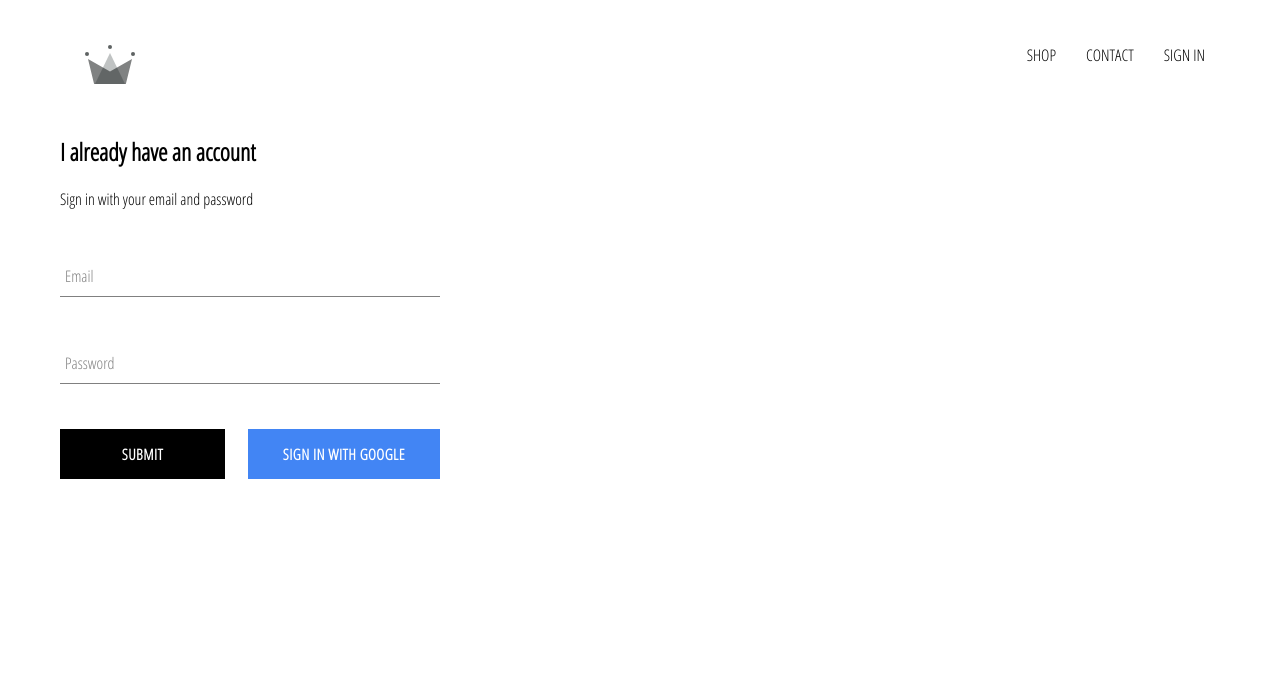
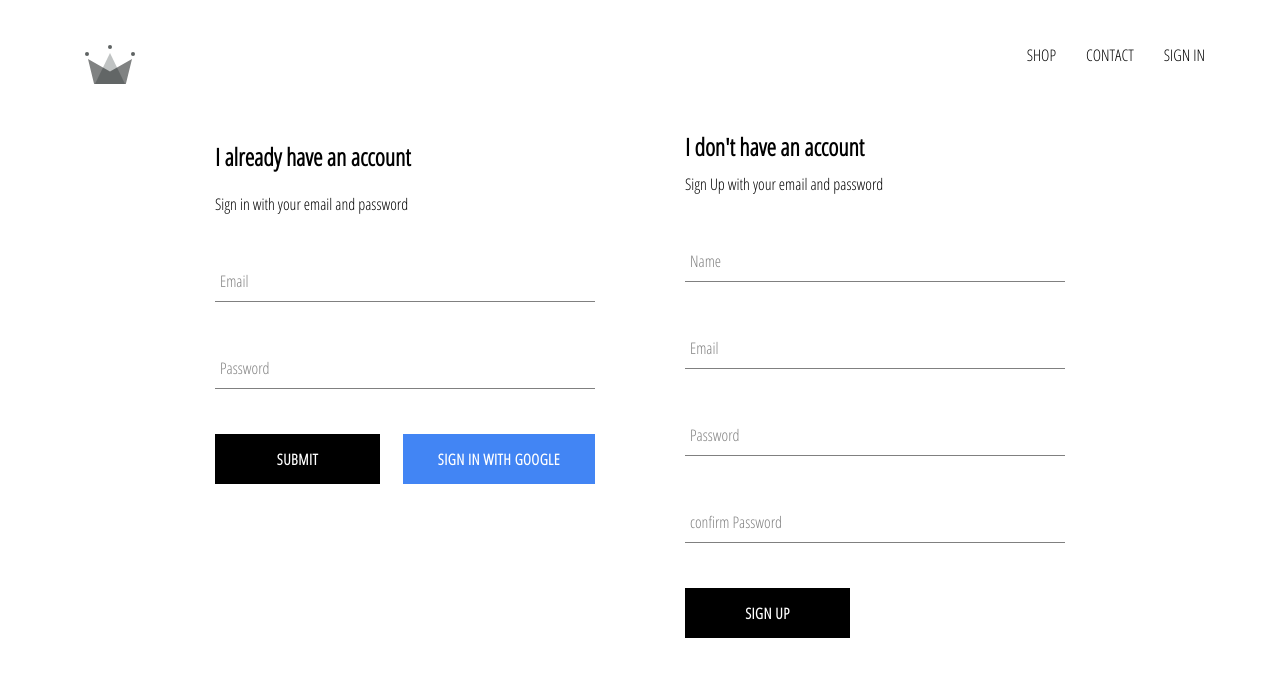
Before and after one commit to immeasurable-vikrant/shop-with-vikrant, a React (Create React App) app: page /signin in a window 1280 px wide. Shown: the top 676 px of the page. Built offline with nearby package versions, Linux system fonts and the light colour scheme; no server answers.

Commit message:
Implemented firebase utils, included ablity to store authenticated user

```diff
--- a/src/App.js
+++ b/src/App.js
@@ -8,7 +8,7 @@
 //Components
 import Header from './components/header/header.component';
 //firebase utils
-import { auth } from './firebase/firebase.utils';
+import { auth, createUserProfileDocument } from './firebase/firebase.utils';
 
 class App extends Component {
   constructor() {
@@ -22,9 +22,22 @@
   unsubscribeFromAuth = () => null;
 
   componentDidMount() {
-    this.unsubscribeFromAuth = auth.onAuthStateChanged((user) => {
-      this.setState({ currentUser: user });
-      console.log('currentUser', user);
+    this.unsubscribeFromAuth = auth.onAuthStateChanged(async (userAuth) => {
+      if (userAuth) {
+        const userRef = await createUserProfileDocument(userAuth);
+        userRef.onSnapshot((snapShot) => {
+          this.setState({
+            currentUser: {
+              id: snapShot.id,
+              ...snapShot.data(),
+            },
+          });
+          console.log('thi.stat', this.state);
+        });
+      } else {
+        this.setState({ currentUser: userAuth });
+        console.log('currentUser.stat', this.state);
+      }
     });
   }
 
@@ -35,7 +48,7 @@
   render() {
     return (
       <div>
-        <Header currentUser={this.state.currentUser}/>
+        <Header currentUser={this.state.currentUser} />
         <Switch>
           <Route exact path='/' component={HomePage} />
           <Route exact path='/shop' component={ShopPage} />
--- /dev/null
+++ b/src/components/sign-up/sign-up.component.jsx
@@ -0,0 +1,98 @@
+//library imports
+import React, { Component } from 'react';
+import FormInput from '../form-input/form-input.component';
+import CustomButton from '../custom-button/custom-button.component';
+//firebase imports
+import { auth, createUserProfileDocument } from '../../firebase/firebase.utils';
+
+import './sign-up.styles.scss';
+
+class SignUp extends Component {
+  constructor() {
+    super();
+    this.state = {
+      displayName: '',
+      email: '',
+      password: '',
+      confirmPassword: '',
+    };
+  }
+
+  handleSubmit = async (e) => {
+    e.preventDefault();
+    const { displayName, email, password, confirmPassword } = this.state;
+    if (password !== confirmPassword) {
+      alert("Passwords don't match");
+      return;
+    }
+    try {
+      const { user } = await auth.createUserWithEmailAndPassword(
+        email,
+        password,
+      );
+      await createUserProfileDocument(user, { displayName });
+      this.setState({
+        displayName: '',
+        email: '',
+        password: '',
+        confirmPassword: '',
+      });
+    } catch (error) {
+      console.error(error);
+    }
+  };
+
+  handleChange = (e) => {
+    const { name, value } = e.target;
+    this.setState({
+      [name]: value,
+    });
+  };
+
+  render() {
+    const { displayName, email, password, confirmPassword } = this.state;
+    return (
+      <div className='sign-up'>
+        <h2 className='title'>I don't have an account</h2>
+        <span className='subtitle'>Sign Up with your email and password</span>
+        <form className='sign-up-form' onSubmit={this.handleSubmit}>
+          <FormInput
+            type='text'
+            name='displayName'
+            value={displayName}
+            onChange={this.handleChange}
+            label='Name'
+            required
+          />
+          <FormInput
+            type='email'
+            name='email'
+            value={email}
+            onChange={this.handleChange}
+            label='Email'
+            required
+          />
+          <FormInput
+            type='password'
+            name='password'
+            value={password}
+            onChange={this.handleChange}
+            label='Password'
+            required
+          />
+          <FormInput
+            type='password'
+            name='confirmPassword'
+            value={confirmPassword}
+            onChange={this.handleChange}
+            label='confirm Password'
+            required
+          />
+          <CustomButton type='submit'>Sign Up</CustomButton>
+        </form>
+      </div>
+    );
+  }
+}
+
+export default SignUp;
--- /dev/null
+++ b/src/components/sign-up/sign-up.styles.scss
@@ -0,0 +1,9 @@
+.sign-up {
+  width: 380px;
+  display: flex;
+  flex-direction: column;
+
+  .title {
+    margin: 10px 0;
+  }
+}
--- a/src/firebase/firebase.utils.js
+++ b/src/firebase/firebase.utils.js
@@ -13,6 +13,29 @@
   messagingSenderId: '590405283628',
   appId: '1:590405283628:web:2e5d73b337011463728689',
   measurementId: 'G-M2XHWW1BJH',
+};
+
+export const createUserProfileDocument = async (userAuth, additionalData) => {
+  if (!userAuth) return;
+  const userRef = firestore.doc(`users/${userAuth.uid}`);
+  const snapshot = await userRef.get();
+  console.log('ssssssssssssssss', snapshot);
+  if (!snapshot.exists) {
+    const { displayName, email } = userAuth;
+    console.log('userAuth', userAuth);
+    const createdAt = new Date();
+    try {
+      await userRef.set({
+        displayName,
+        email,
+        createdAt,
+        ...additionalData,
+      });
+    } catch (error) {
+      console.log('error creating user', error.message);
+    }
+  }
+  return userRef;
 };
 
 //initialization of App
--- a/src/pages/sign-in-and-sign-up/sign-in-and-sign-up.component.jsx
+++ b/src/pages/sign-in-and-sign-up/sign-in-and-sign-up.component.jsx
@@ -1,11 +1,13 @@
 import React from 'react'
-import SignIn from '../../components/sign-in.component/sign-in.component'
+import SignIn from '../../components/sign-in/sign-in.component'
 import './sign-in-and-sign-up.styles.scss'
+import SignUp from '../../components/sign-up/sign-up.component'
 
 
 const SignInAndSignUpPage = () => (
     <div className='sign-in-and-sign-up'>
         <SignIn />
+        <SignUp />
     </div>
 )
 export default SignInAndSignUpPage
--- a/src/pages/sign-in-and-sign-up/sign-in-and-sign-up.styles.scss
+++ b/src/pages/sign-in-and-sign-up/sign-in-and-sign-up.styles.scss
@@ -0,0 +1,6 @@
+.sign-in-and-sign-up {
+  width: 850px;
+  display: flex;
+  justify-content: space-between;
+  margin: 30px auto;
+}
```
Also changed, not shown: src/components/sign-in/sign-in.component.jsx (renamed from src/components/sign-in.component/sign-in.component.jsx), src/components/sign-in/sign-in.styles.scss (renamed from src/components/sign-in.component/sign-in.styles.scss).
